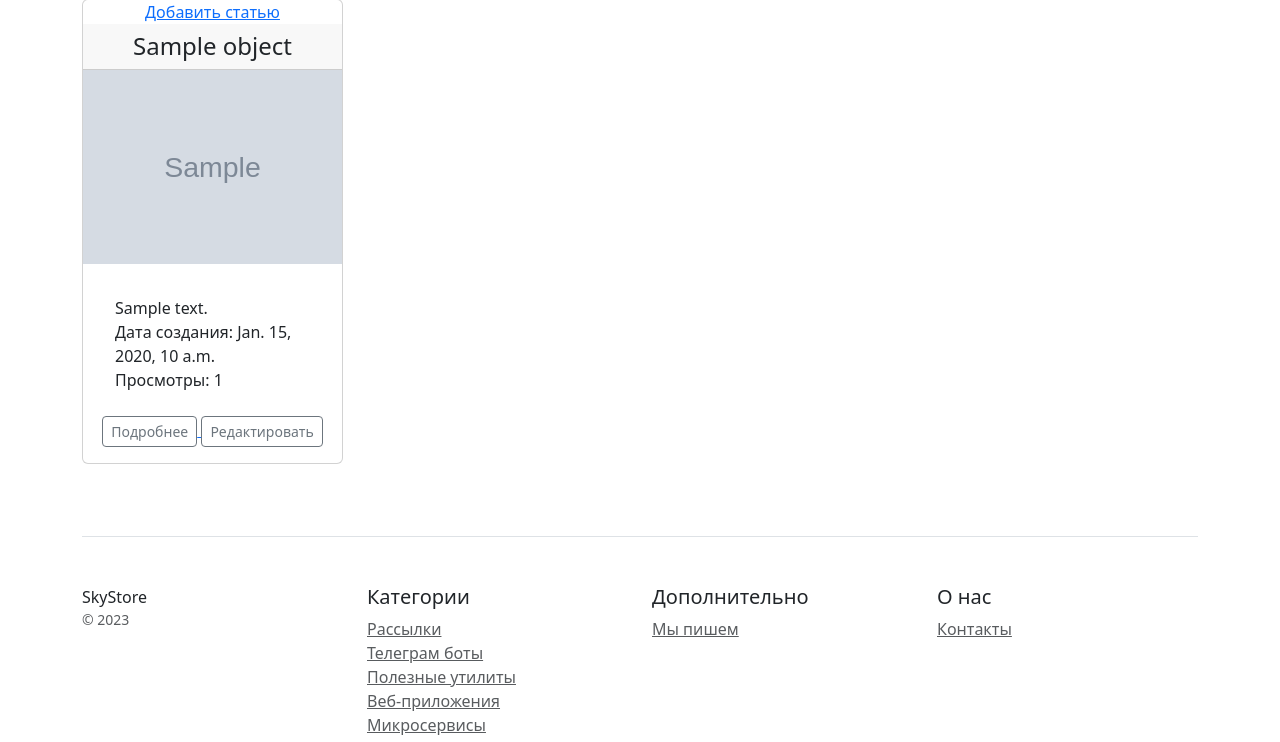
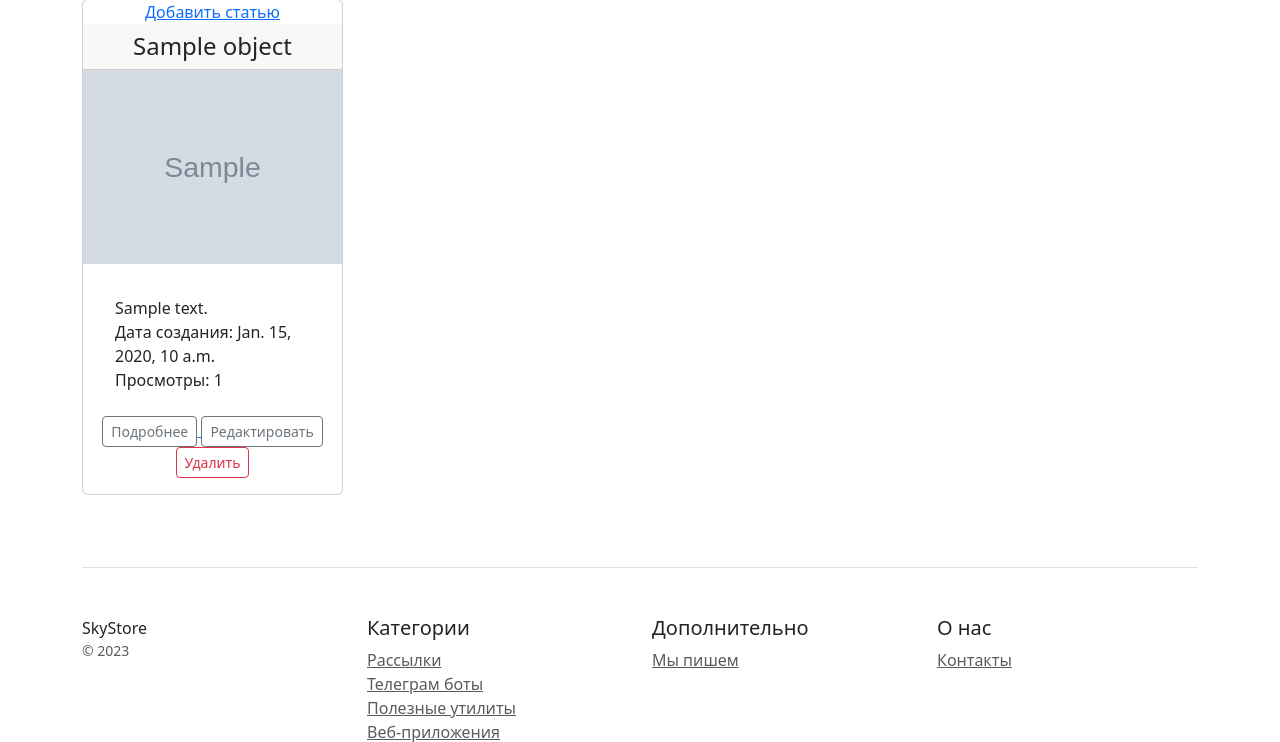
Before and after one commit to jekaGitHub/online_shop, a Django app: template catalog/templates/catalog/article_list.html in a window 1280 px wide. Shown: the part 285-1027 px from the top of the page. Run offline with Django 5.2, Linux system fonts and the light colour scheme; the template is opened without the code that fills it: most values are stand-ins (such as "Sample title", 1, 10 or a date in 2020); grey boxes marked "Sample" are stand-in pictures.

Commit message:
change code

```diff
--- a/catalog/templates/catalog/article_list.html
+++ b/catalog/templates/catalog/article_list.html
@@ -26,6 +26,9 @@
                 <a href="{% url 'catalog:edit' object.pk %}">
                     <button type="button" class="btn btn-sm btn-outline-secondary">Редактировать</button>
                 </a>
+                <a href="{% url 'catalog:delete' object.pk %}">
+                    <button type="button" class="btn btn-sm btn-outline-danger">Удалить</button>
+                </a>
             </div>
         </div>
     </div>
```
